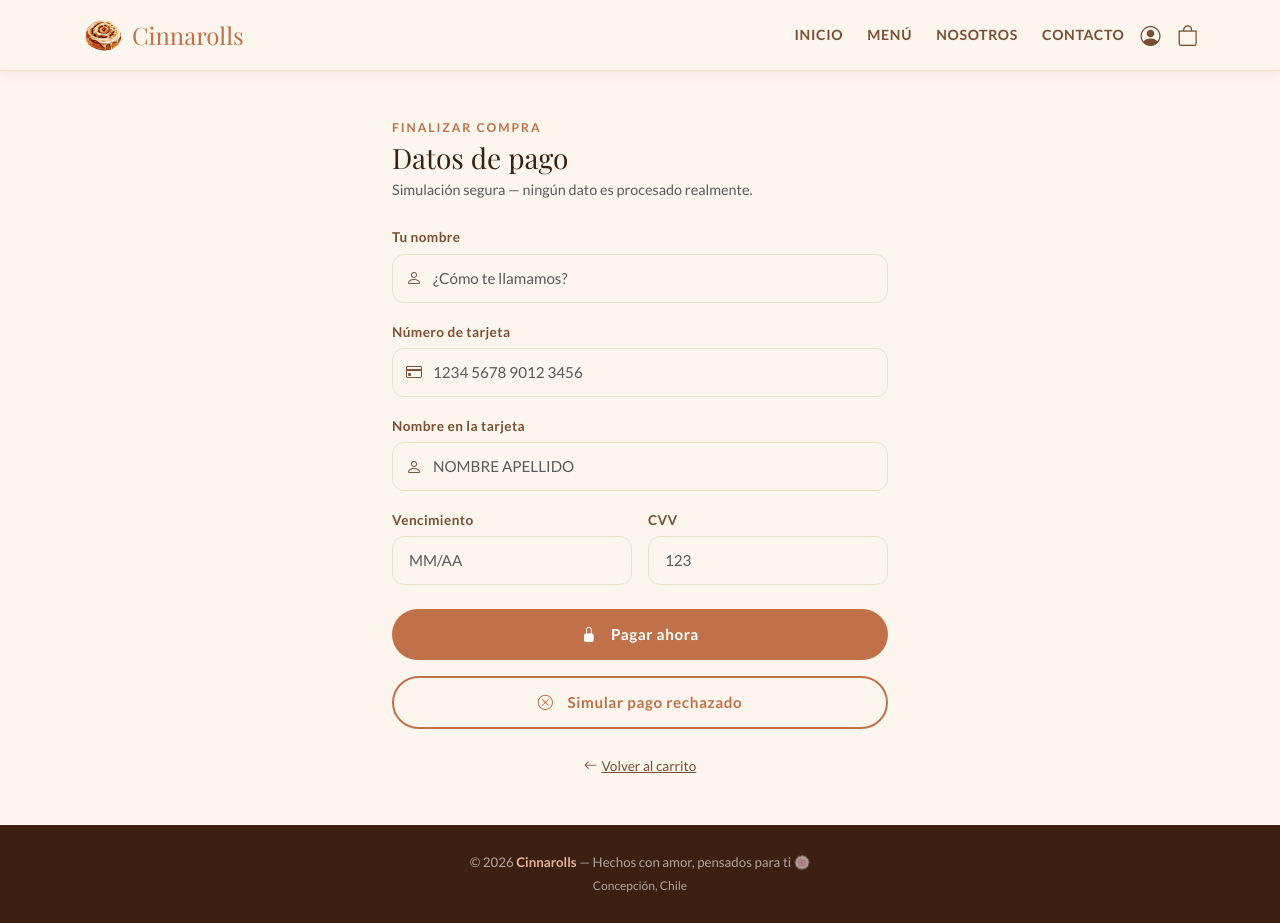
After one commit to Nayiiixd/canela, a Django app: page /pago/ in a window 1280 px wide. The commit adds this page. Run offline with Django 5.2, Linux system fonts and the light colour scheme.

Commit message:
Proceso de pago para invitados

```diff
--- /dev/null
+++ b/appcanela/templates/appcanela/_form_tarjeta.html
@@ -0,0 +1,29 @@
+<div class="mb-3">
+    <label class="form-label">Número de tarjeta</label>
+    <div class="input-icon-wrap">
+        <i class="bi bi-credit-card"></i>
+        <input type="text" class="form-control" id="numTarjeta" placeholder="1234 5678 9012 3456"
+               maxlength="19" autocomplete="off"
+               oninput="this.value=this.value.replace(/\D/g,'').replace(/(.{4})/g,'$1 ').trim().substring(0,19)">
+    </div>
+</div>
+<div class="mb-3">
+    <label class="form-label">Nombre en la tarjeta</label>
+    <div class="input-icon-wrap">
+        <i class="bi bi-person"></i>
+        <input type="text" class="form-control" id="nombreTarjeta" placeholder="NOMBRE APELLIDO"
+               oninput="this.value=this.value.replace(/[^A-Za-z\s]/g,'').toUpperCase()">
+    </div>
+</div>
+<div class="row g-3 mb-4">
+    <div class="col-6">
+        <label class="form-label">Vencimiento</label>
+        <input type="text" class="form-control" id="vencimiento" placeholder="MM/AA" maxlength="5"
+               oninput="formatVenc(this)">
+    </div>
+    <div class="col-6">
+        <label class="form-label">CVV</label>
+        <input type="text" class="form-control" placeholder="123" maxlength="3"
+               oninput="this.value=this.value.replace(/\D/g,'')">
+    </div>
+</div>
--- /dev/null
+++ b/appcanela/templates/appcanela/simulacion_pago.html
@@ -0,0 +1,202 @@
+{% load static %}
+
+<!DOCTYPE html>
+<html lang="es">
+
+<head>
+    <meta charset="UTF-8">
+    <meta name="viewport" content="width=device-width, initial-scale=1.0">
+    <title>Cinnarolls | Pago</title>
+
+    <link href="https://cdn.jsdelivr.net/npm/bootstrap@5.3.8/dist/css/bootstrap.min.css" rel="stylesheet">
+    <link href="https://cdn.jsdelivr.net/npm/bootstrap-icons@1.11.3/font/bootstrap-icons.min.css" rel="stylesheet">
+    <link
+        href="https://fonts.googleapis.com/css2?family=Playfair+Display:wght@400;700&family=Lato:wght@300;400;700&display=swap"
+        rel="stylesheet">
+    <link rel="stylesheet" href="{% static 'appcanela/css/mystyle.css' %}">
+</head>
+
+<body>
+
+    <nav>
+        <div class="container d-flex align-items-center">
+            <a class="nav-brand" href="{% url 'index' %}">
+                <img src="{% static 'appcanela/img/logo.png' %}" alt="Logo"
+                    style="width:42px;height:42px;object-fit:contain">
+                Cinnarolls
+            </a>
+            <div class="nav-links ms-auto d-none d-md-flex align-items-center">
+                <a href="{% url 'index' %}">Inicio</a>
+                <a href="{% url 'menu' %}">Menú</a>
+                <a href="{% url 'nosotros' %}">Nosotros</a>
+                <a href="{% url 'nosotros' %}#contacto">Contacto</a>
+                {% if user.is_authenticated %}
+                <div class="dropdown ms-3">
+                    <a class="nav-login text-decoration-none dropdown-toggle d-flex align-items-center gap-2" href="#"
+                        role="button" data-bs-toggle="dropdown" aria-expanded="false"
+                        style="color:#c9886a; font-weight:700;">
+                        <span>{{ user.first_name }}</span>
+                        <i class="bi bi-person-circle fs-4"></i>
+                    </a>
+                    <ul class="dropdown-menu dropdown-menu-end shadow-sm border-0 mt-2"
+                        style="border-radius:12px; padding:8px 0; min-width:200px;">
+                        {% if user.is_staff %}
+                        <li><a class="dropdown-item py-2" href="{% url 'panel_admin' %}"><i
+                                    class="bi bi-shield-lock me-2"></i>Panel Admin</a></li>
+                        {% else %}
+                        <li><a class="dropdown-item py-2" href="{% url 'perfil' %}"><i class="bi bi-person me-2"></i>Mi
+                                Perfil</a></li>
+                        {% endif %}
+                        <li>
+                            <hr class="dropdown-divider">
+                        </li>
+                        <li>
+                            <form method="post" action="{% url 'logout' %}">
+                                {% csrf_token %}
+                                <button type="submit" class="dropdown-item py-2 text-danger"><i
+                                        class="bi bi-box-arrow-right me-2"></i>Cerrar sesión</button>
+                            </form>
+                        </li>
+                    </ul>
+                </div>
+                {% else %}
+                <a href="{% url 'login' %}" class="nav-login ms-3 d-flex align-items-center gap-2"
+                    title="Iniciar sesión">
+                    <i class="bi bi-person-circle fs-5" style="color:var(--text-mid)"></i>
+                </a>
+                {% endif %}
+            </div>
+            <a class="nav-cart ms-3" href="{% url 'carrito' %}">
+                <i class="bi bi-bag"></i>
+            </a>
+            <button class="btn d-md-none ms-3 p-0 border-0" type="button" data-bs-toggle="collapse"
+                data-bs-target="#mobileNav">
+                <i class="bi bi-list fs-4" style="color:var(--cinnamon)"></i>
+            </button>
+        </div>
+        <div class="collapse" id="mobileNav">
+            <div class="container py-2">
+                <a href="{% url 'index' %}" class="d-block py-2 mobile-link">Inicio</a>
+                <a href="{% url 'menu' %}" class="d-block py-2 mobile-link">Menú</a>
+                <a href="{% url 'nosotros' %}" class="d-block py-2 mobile-link">Nosotros</a>
+                <a href="{% url 'nosotros' %}#contacto" class="d-block py-2 mobile-link">Contacto</a>
+            </div>
+        </div>
+    </nav>
+
+    <div class="container py-5" style="max-width:520px;">
+
+        <p class="section-label mb-1">Finalizar compra</p>
+        <h3 class="mb-1" style="font-family:'Playfair Display',serif; color:var(--espresso)">Datos de pago</h3>
+        <p class="text-muted mb-4" style="font-size:.9rem">Simulación segura — ningún dato es procesado realmente.</p>
+
+        {% if pedido %}
+        <div class="card border-0 shadow-sm mb-4" style="border-radius:14px; background:var(--cream-light);">
+            <div class="card-body py-3 px-4">
+                <p class="mb-1" style="font-size:.85rem; color:var(--text-mid)">Resumen del pedido</p>
+                <div class="d-flex justify-content-between align-items-center">
+                    <span style="font-size:1rem;">Total a pagar</span>
+                    <strong style="font-size:1.2rem; color:var(--cinnamon)">${{ pedido.total }}</strong>
+                </div>
+            </div>
+        </div>
+        {% endif %}
+
+        <form method="post" id="formPago">
+            {% csrf_token %}
+
+            {% if user.is_authenticated and perfil.tarjeta_ultimos4 %}
+            <!-- Usuario con tarjeta guardada -->
+            <div class="card border-0 shadow-sm mb-4" style="border-radius:14px; background:var(--cream-light);">
+                <div class="card-body px-4 py-3">
+                    <p class="mb-1" style="font-size:.85rem; color:var(--text-mid)">Tarjeta guardada</p>
+                    <div class="d-flex align-items-center gap-3">
+                        <i class="bi bi-credit-card-2-front fs-3" style="color:var(--cinnamon)"></i>
+                        <div>
+                            <p class="mb-0"><strong>•••• •••• •••• {{ perfil.tarjeta_ultimos4 }}</strong></p>
+                            <p class="mb-0 text-muted" style="font-size:.85rem">{{ perfil.tarjeta_nombre }} — {{
+                                perfil.tarjeta_vencimiento }}</p>
+                        </div>
+                    </div>
+                </div>
+            </div>
+            <p class="auth-hint text-center mb-4" style="font-size:.82rem">
+                ¿Quieres usar otra tarjeta? <a href="#"
+                    onclick="document.getElementById('otraTarjeta').classList.toggle('d-none'); return false;">Ingresar
+                    nueva</a>
+            </p>
+            <div id="otraTarjeta" class="d-none">
+                {% include 'appcanela/_form_tarjeta.html' %}
+            </div>
+
+            {% else %}
+            <!-- Invitado o usuario sin tarjeta -->
+            {% if not user.is_authenticated %}
+            <div class="mb-3">
+                <label class="form-label">Tu nombre</label>
+                <div class="input-icon-wrap">
+                    <i class="bi bi-person"></i>
+                    <input type="text" name="nombre_invitado" class="form-control" placeholder="¿Cómo te llamamos?"
+                        required oninput="this.value=this.value.replace(/[^A-Za-záéíóúÁÉÍÓÚñÑ\s]/g,'')">
+                </div>
+            </div>
+            {% endif %}
+            {% include 'appcanela/_form_tarjeta.html' %}
+
+            {% if user.is_authenticated %}
+            <div class="form-check mb-3">
+                <input class="form-check-input" type="checkbox" name="guardar_tarjeta" id="guardarTarjeta" checked>
+                <label class="form-check-label" for="guardarTarjeta" style="font-size:.88rem">
+                    Guardar tarjeta para futuras compras
+                </label>
+            </div>
+            {% endif %}
+
+            {% endif %}
+
+            <input type="hidden" name="resultado" id="inputResultado" value="aprobado">
+            <input type="hidden" name="num_tarjeta" id="hiddenNum">
+            <input type="hidden" name="nombre_tarjeta" id="hiddenNombre">
+            <input type="hidden" name="vencimiento" id="hiddenVenc">
+
+            <button type="submit" class="btn-cinnamon w-100 justify-content-center mb-3"
+                onclick="capturarDatos(); document.getElementById('inputResultado').value='aprobado'">
+                <i class="bi bi-lock-fill me-1"></i> Pagar ahora
+            </button>
+            <button type="submit" class="btn-guest w-100 justify-content-center"
+                onclick="capturarDatos(); document.getElementById('inputResultado').value='rechazado'">
+                <i class="bi bi-x-circle me-1"></i> Simular pago rechazado
+            </button>
+        </form>
+
+        <div class="text-center mt-4">
+            <a href="{% url 'carrito' %}" class="auth-hint" style="font-size:.85rem">
+                <i class="bi bi-arrow-left me-1"></i>Volver al carrito
+            </a>
+        </div>
+    </div>
+
+    <footer>
+        <p class="mb-1">© 2026 <strong>Cinnarolls</strong> — Hechos con amor, pensados para ti 🍥</p>
+        <p class="mb-0" style="font-size:.75rem">Concepción, Chile</p>
+    </footer>
+
+    <script src="https://cdn.jsdelivr.net/npm/bootstrap@5.3.8/dist/js/bootstrap.bundle.min.js"></script>
+    <script>
+        function formatVenc(input) {
+            let v = input.value.replace(/\D/g, '');
+            if (v.length >= 2) v = v.substring(0, 2) + '/' + v.substring(2, 4);
+            input.value = v;
+        }
+        function capturarDatos() {
+            const num = document.getElementById('numTarjeta');
+            const nombre = document.getElementById('nombreTarjeta');
+            const venc = document.getElementById('vencimiento');
+            if (num) document.getElementById('hiddenNum').value = num.value;
+            if (nombre) document.getElementById('hiddenNombre').value = nombre.value;
+            if (venc) document.getElementById('hiddenVenc').value = venc.value;
+        }
+    </script>
+</body>
+
+</html>
--- a/appcanela/urls.py
+++ b/appcanela/urls.py
@@ -16,6 +16,7 @@ urlpatterns = [
     path('carrito/', views.carrito, name='carrito'),
     path('procesar-pedido/', views.procesar_pedido, name='procesar_pedido'),
     path('confirmacion/', views.confirmacion, name='confirmacion'),
+    path('pago/', views.simulacion_pago, name='simulacion_pago'),
 
     # Usuario
     path('perfil/', views.perfil, name='perfil'),
--- a/appcanela/views.py
+++ b/appcanela/views.py
@@ -69,31 +69,47 @@ def registro(request):
         return redirect("index")
     return render(request, 'appcanela/registro.html')
 
-@login_required
 @require_POST
 def procesar_pedido(request):
     metodo_pago = request.POST.get("metodo_pago")
-    subtotal = int(request.POST.get("subtotal"))
-    total = int(request.POST.get("total"))
-    num_items = int(request.POST.get("num_items"))
+
+    try:
+        subtotal = int(request.POST.get("subtotal", 0))
+        total = int(request.POST.get("total", 0))
+        num_items = int(request.POST.get("num_items", 0))
+    except ValueError:
+        messages.error(request, "Datos inválidos en el pedido.")
+        return redirect("carrito")
+
+    direccion = request.POST.get("direccion", "").strip()
+    fecha_entrega = request.POST.get("fecha_entrega") or None
+    correo_invitado = request.POST.get("correo_invitado", "").strip()
+    nombre_invitado = request.POST.get("nombre_invitado", "").strip()
+
     pedido = Pedido.objects.create(
-        usuario=request.user,
-        nombre_cliente=request.user.first_name,
+        usuario=request.user if request.user.is_authenticated else None,
+        nombre_cliente=request.user.first_name if request.user.is_authenticated else nombre_invitado,
         metodo_pago=metodo_pago,
         subtotal=subtotal,
-        total=total
+        total=total,
+        direccion_entrega=direccion,
+        fecha_entrega=fecha_entrega,
+        correo_invitado=correo_invitado if not request.user.is_authenticated else None,
     )
     for i in range(num_items):
         nombre = request.POST.get(f"item_nombre_{i}")
         precio = request.POST.get(f"item_precio_{i}")
         cantidad = request.POST.get(f"item_qty_{i}")
-        ItemPedido.objects.create(
-            pedido=pedido,
-            nombre=nombre,
-            precio=int(precio),
-            cantidad=int(cantidad)
-        )
-    return redirect("confirmacion")
+        if nombre and precio and cantidad:
+            ItemPedido.objects.create(
+                pedido=pedido,
+                nombre=nombre,
+                precio=int(precio),
+                cantidad=int(cantidad)
+            )
+    request.session['ultimo_pedido_id'] = pedido.id
+    return redirect("simulacion_pago")
+
 
 def confirmacion(request):
     return render(request, 'appcanela/confirmacion.html')
@@ -187,3 +203,40 @@ def producto_eliminar(request, producto_id):
     producto = get_object_or_404(Producto, id=producto_id)
     producto.delete()
     return redirect("panel_admin")
+
+def simulacion_pago(request):
+    pedido_id = request.session.get('ultimo_pedido_id')
+    pedido = get_object_or_404(Pedido, id=pedido_id) if pedido_id else None
+    perfil = None
+    if request.user.is_authenticated:
+        perfil, _ = PerfilCliente.objects.get_or_create(user=request.user)
+
+    if request.method == 'POST':
+        resultado = request.POST.get('resultado', 'aprobado')
+
+        # Guardar nombre del invitado
+        if not request.user.is_authenticated and pedido:
+            nombre_invitado = request.POST.get('nombre_invitado', '').strip()
+            if nombre_invitado:
+                pedido.nombre_cliente = nombre_invitado
+                pedido.save()
+
+        # Guardar tarjeta si es usuario registrado
+        if request.user.is_authenticated and perfil and resultado == 'aprobado':
+            guardar = request.POST.get('guardar_tarjeta')
+            num = request.POST.get('num_tarjeta', '').replace(' ', '')
+            if guardar and len(num) >= 4:
+                perfil.tarjeta_ultimos4 = num[-4:]
+                perfil.tarjeta_nombre = request.POST.get('nombre_tarjeta', '')
+                perfil.tarjeta_vencimiento = request.POST.get('vencimiento', '')
+                perfil.save()
+
+        return render(request, 'appcanela/pago_resultado.html', {
+            'pedido': pedido,
+            'resultado': resultado,
+        })
+
+    return render(request, 'appcanela/simulacion_pago.html', {
+        'pedido': pedido,
+        'perfil': perfil,
+    })
--- a/config/settings.py
+++ b/config/settings.py
@@ -108,7 +108,7 @@ LANGUAGE_CODE = 'es-us'
 TIME_ZONE = 'America/Santiago'
 
 USE_I18N = True
-
+USE_L10N = True
 USE_TZ = True
 
 LOGIN_URL = '/login/'
```
Also changed, not shown: appcanela/models.py (+7 -2 lines), appcanela/templates/appcanela/carrito.html (+119 -23 lines), appcanela/templates/appcanela/pago_resultado.html (added, +163 -0 lines), appcanela/migrations/0007_perfilcliente_tarjeta_nombre_and_more.py (added), appcanela/migrations/0008_pedido_correo_invitado_pedido_direccion_entrega_and_more.py (added), db.sqlite3.
